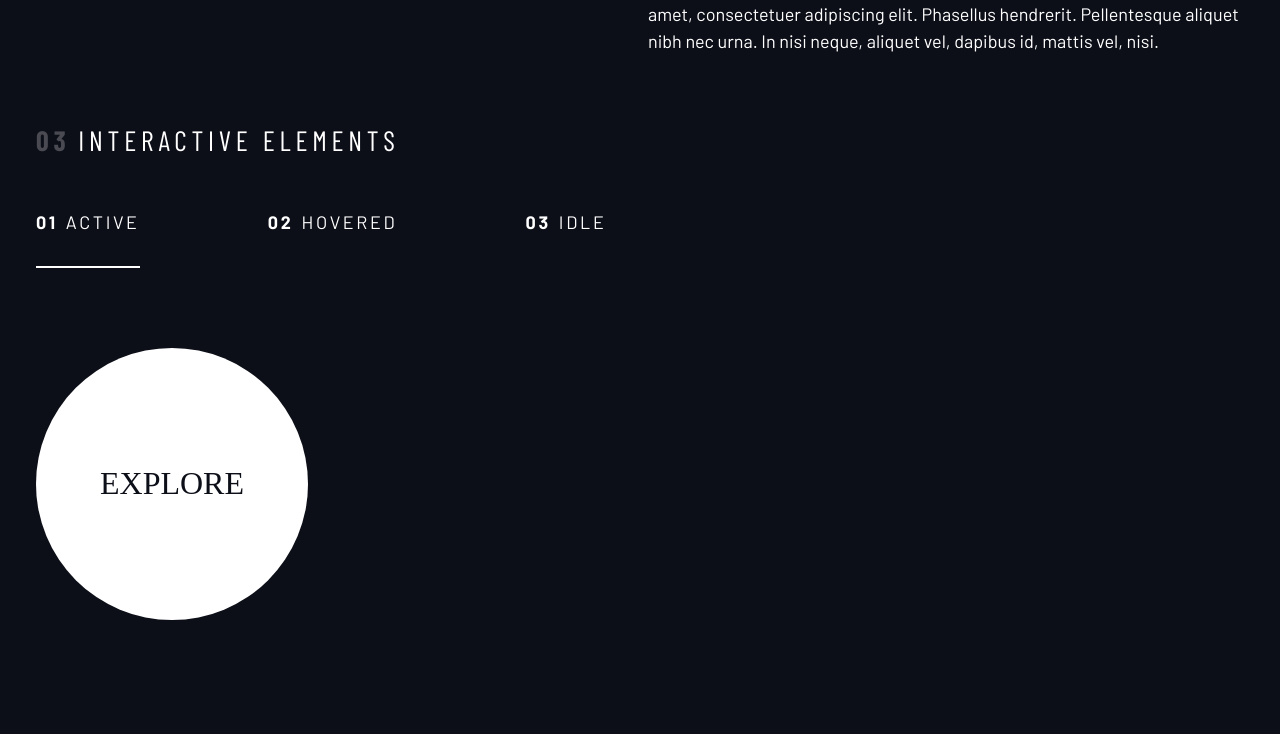
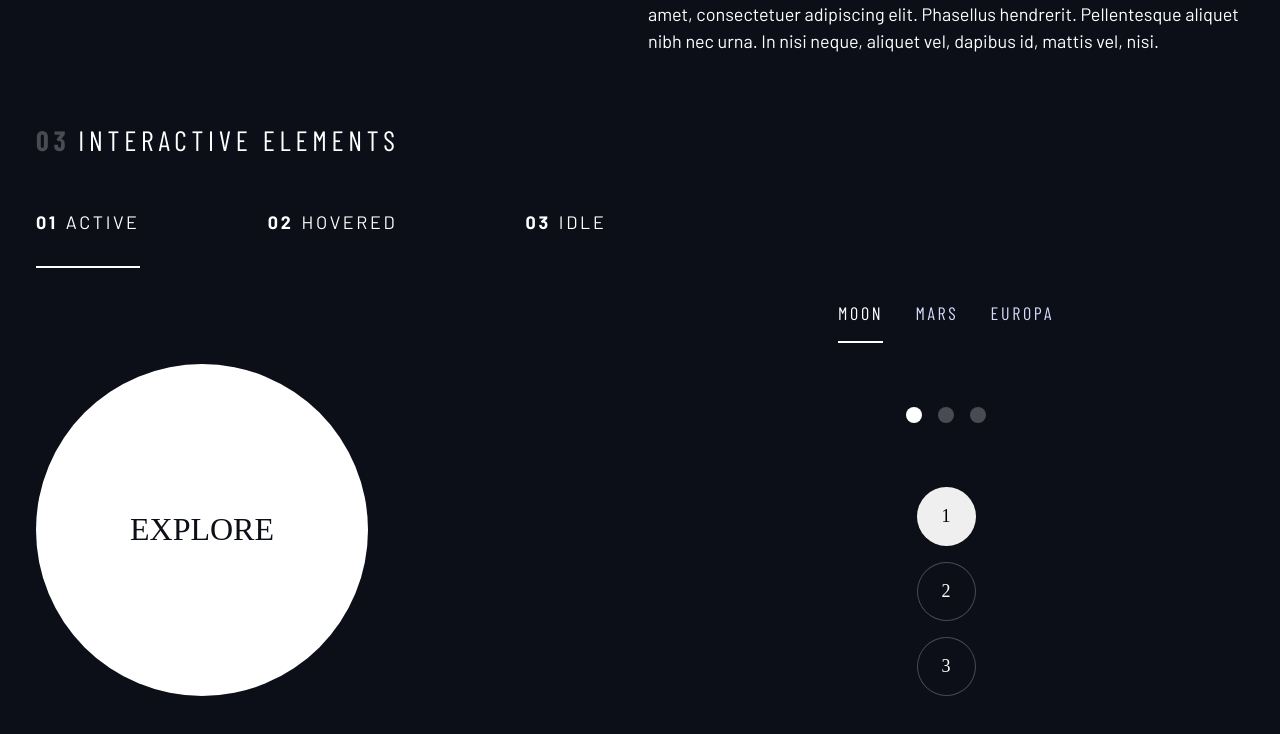
Before and after one commit to JulienLEUILLIER/spaceproject, a React (Create React App) app: page /design-system in a window 1280 px wide. Shown: the part 1019-1753 px from the top of the page. Built offline with nearby package versions, Linux system fonts and the light colour scheme; a web font is replaced by a local one.

Commit message:
Finished design system

```diff
--- a/src/components/DesignSystem/InteractiveElements.tsx
+++ b/src/components/DesignSystem/InteractiveElements.tsx
@@ -1,6 +1,9 @@
 import React from 'react'
 
 const InteractiveElements = () => {
+
+  const flowSpace = {'--flow-space': '4rem', flexBasis: '100%', margin: 'auto', display: 'flex',flexDirection: 'column', placeItems: 'center'} as React.CSSProperties;
+
   return (
     <section style={{marginBottom: '50vh'}} className='flow'>
         <h2 className='numbered-title'><span>03</span>Interactive Elements</h2>
@@ -16,9 +19,35 @@ const InteractiveElements = () => {
           </nav>
         </div>
 
-        {/* Explore Button */}
-        <div style={{marginTop: '5rem'}} className='flex'>
-            <a className='uppercase ff-serif text-dark bg-white large-button fs-600 ' href="#">Explore</a>
+
+        <div className='flex'>
+          {/* Explore Button */}
+          <div style={{marginTop: '5rem', flexBasis: '100%'}} className='flex'>
+              <a className='uppercase ff-serif text-dark bg-white large-button fs-600' href="#">Explore</a>
+          </div>
+
+          <div className='flow' style={flowSpace}>
+            {/* Tabs */}
+            <div className='tabs-navigation underline-indicators flex'>
+              <button aria-selected='true' className='active uppercase letter-spacing-2 text-light ff-sans-cond'>Moon</button>
+              <button aria-selected='false' className='uppercase letter-spacing-2 text-light ff-sans-cond'>Mars</button>
+              <button aria-selected='false' className='uppercase letter-spacing-2 text-light ff-sans-cond'>Europa</button>
+            </div>
+
+            {/* Dots */}
+            <div className='dots-list flex'>
+              <button className='active' aria-selected='true'><span className='sr-only'>Slide title</span></button>
+              <button aria-selected='false'><span className='sr-only'>Slide title</span></button>
+              <button aria-selected='false'><span className='sr-only'>Slide title</span></button>
+            </div>
+
+            {/* Small Buttons */}
+            <div className='small-button flex ff-serif'>
+              <button className='active' aria-selected='true'>1</button>
+              <button className='bg-dark text-white' aria-selected='false'>2</button>
+              <button className='bg-dark text-white' aria-selected='false'>3</button>
+            </div>
+          </div>
         </div>
     </section>
   )
--- a/src/styles/ComponentStyles.ts
+++ b/src/styles/ComponentStyles.ts
@@ -47,8 +47,20 @@ const ComponentStyles = css`
     }
   }
 
+  .tabs-navigation {
+    --gap: 2rem;
+    button {
+      background-color: transparent;
+      border: none;
+      &[aria-selected="true"] {
+        color: hsl(var(--clr-white));
+      }
+    }
+  }
+
   .underline-indicators {
     > * {
+      cursor: pointer;
       position: relative;
       padding: var(--underline-gap, 1rem) 0;
 
@@ -61,10 +73,9 @@ const ComponentStyles = css`
         height: 0.1rem;
       }
 
-      :hover,
-      :focus {
+      :hover{
         ::after {
-          background-color: hsl(var(--clr-white) / .5);
+          background-color: hsl(var(--clr-white) / 0.5);
         }
       }
 
@@ -75,6 +86,41 @@ const ComponentStyles = css`
       }
     }
   }
+
+  .dots-list {
+    button {
+      border-radius: 50%;
+      border: 0;
+      cursor: pointer;
+      aspect-ratio: 1;
+      padding: 0.5rem;
+      background-color: hsl(var(--clr-white) / 0.25);
+
+      :hover,
+      :focus {
+        background-color: hsl(var(--clr-white) / 0.5);
+      }
+
+      &.active {
+        background-color: hsl(var(--clr-white));
+      }
+    }
+  }
+
+  .small-button {
+    flex-direction: column;
+
+    button {
+      aspect-ratio: 1;
+      border-radius: 50%;
+      padding: 0 1.5rem;
+      border: 1px solid hsl(var(--clr-white) /0.25);
+
+      :hover {
+        border: 1px solid hsl(var(--clr-white));
+      }
+    }
+  }
 `;
 
 export default ComponentStyles;
```
